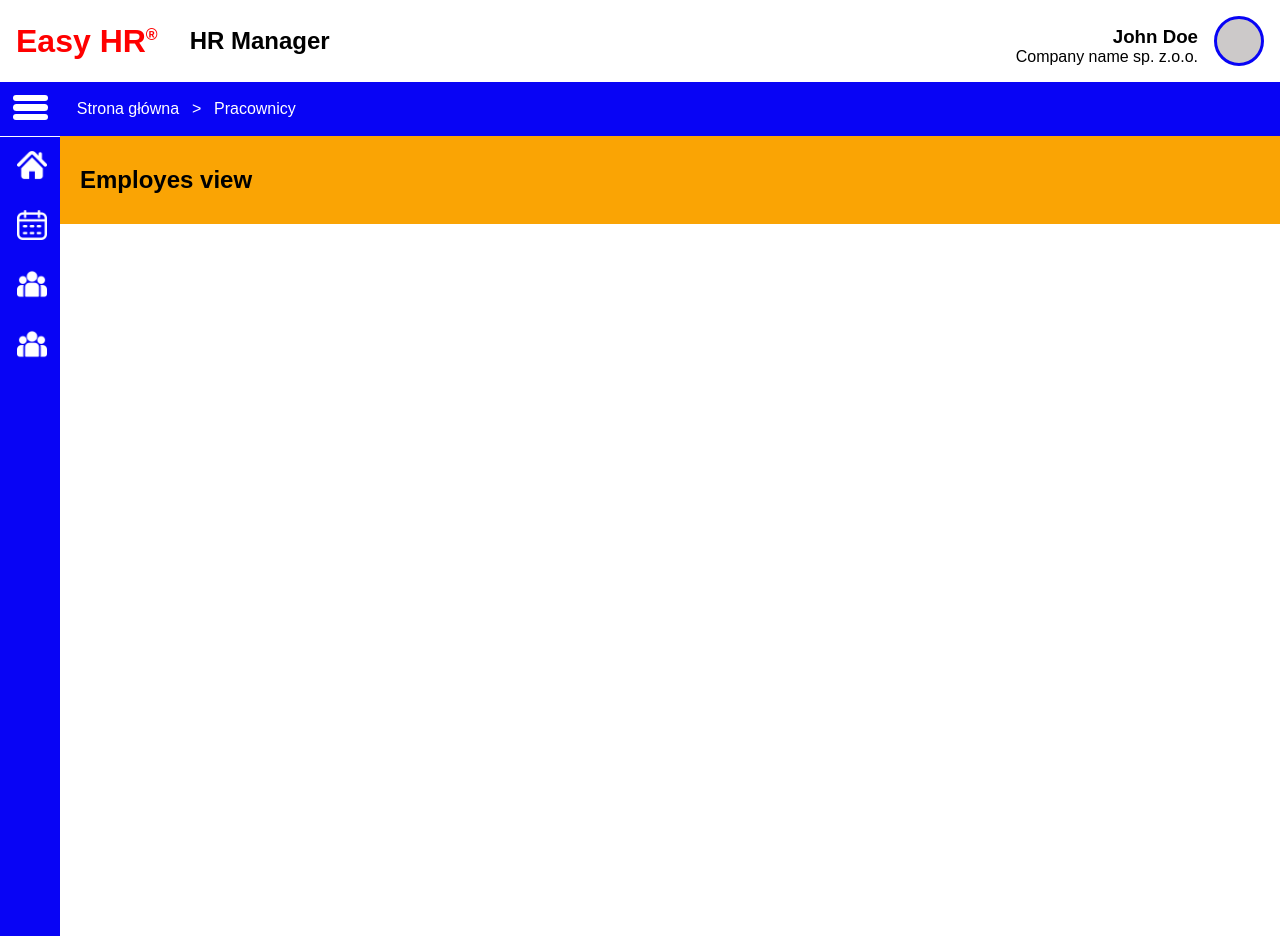
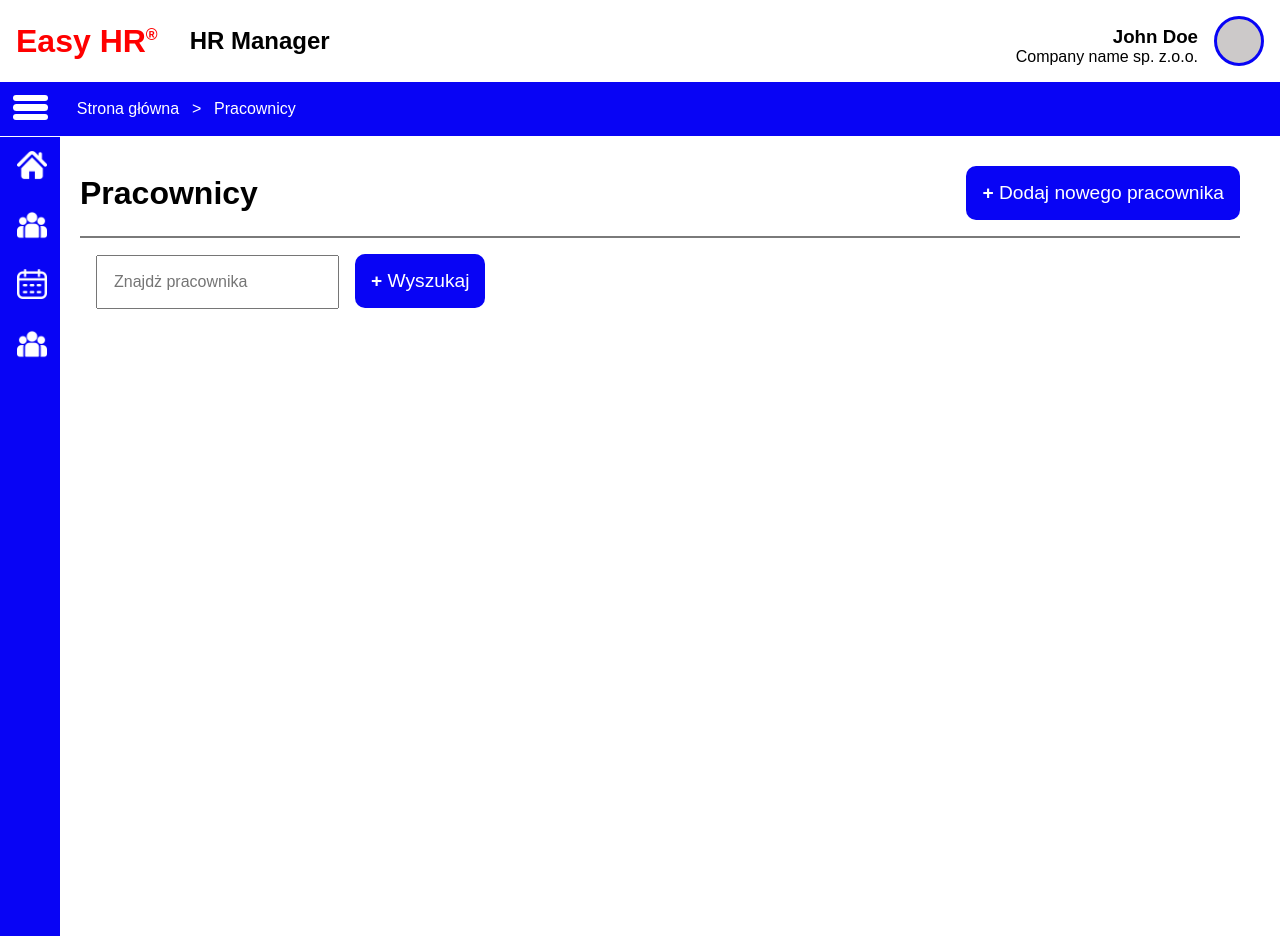
Before and after one commit to marc3601/HR-Manager, a React (Create React App) app: page /employes in a window 1280 px wide. Built offline with nearby package versions, Linux system fonts and the light colour scheme.

Commit message:
Employees view initial design

```diff
--- a/src/App.js
+++ b/src/App.js
@@ -3,6 +3,8 @@ import { Routes, Route } from "react-router-dom";
 import Header from "./components/Header";
 import TopBar from "./components/TopBar";
 import MainSection from "./components/MainSection";
+import Employees from './views/Employees';
+
 function App() {
   const [bar, setBar] = useState(false);
   return (
@@ -12,7 +14,7 @@ function App() {
       <MainSection bar={bar} setBar={setBar}>
         <Routes>
           <Route path="/" element={<h1>Main page</h1>} />
-          <Route path="employes" element={<h1>Employes view</h1>} />
+          <Route path="employes" element={<Employees />} />
           <Route path="calendar" element={<h1>Calendar view</h1>} />
           <Route path="link2" element={<h1>Link2</h1>} />
           <Route path="link4" element={<h1>Link4</h1>} />
--- /dev/null
+++ b/src/components/MainButton.js
@@ -0,0 +1,12 @@
+import React from 'react'
+import "./MainButton.scss"
+const MainButton = ({ text }) => {
+    return (
+        <button className='main_button'>
+            <span className='plus_sign'>+ </span>
+            <span className='button_text'>{text}</span>
+        </button>
+    )
+}
+
+export default MainButton
--- /dev/null
+++ b/src/components/MainButton.scss
@@ -0,0 +1,22 @@
+@import "../utilities/variables";
+.main_button {
+    padding: 1rem;
+    background-color: $main_color;
+    color: white;
+    border: none;
+    border-radius: 10px;
+    &:hover {
+     background-color:$hover_color;
+    }
+    &:active {
+        background-color: rgb(13, 125, 230);
+    }
+    cursor: pointer;
+    .plus_sign {
+        font-size: 1.2rem;
+        font-weight: bold;
+    }
+    .button_text {
+        font-size: 1.2rem;
+    }
+}
--- a/src/components/MainSection.scss
+++ b/src/components/MainSection.scss
@@ -2,6 +2,5 @@
     position: relative;
     .view_section {
         padding: 30px 40px 30px 80px;
-        background-color: rgb(250, 164, 4);
     }
 }
--- a/src/components/TopBar.js
+++ b/src/components/TopBar.js
@@ -19,7 +19,7 @@ const TopBar = ({ bar, setBar }) => {
             </div>
             <nav className='breadcrumb_container'>
                 <ul className="breadcrumb">
-                    <Link className='main_page_return' to="/">
+                    <Link onClick={() => bar && setBar(!bar)} className='main_page_return' to="/">
                         <li className="breadcrumb-item">Strona główna</li>
                     </Link>
                     <li className="breadcrumb-item-secondary">
--- a/src/utilities/_variables.scss
+++ b/src/utilities/_variables.scss
@@ -1,3 +1,3 @@
 $main_color: rgb(8, 4, 245);
-$hover_color: rgb(60, 60, 231);
+$hover_color: rgb(66, 83, 235);
 $logo_color: rgb(255, 0, 0)
--- a/src/utilities/viewsData.js
+++ b/src/utilities/viewsData.js
@@ -5,7 +5,7 @@ import home from "../assets/home.png"
 // Menu items
 export const itemsData = [
     { name: "Strona główna", logo: home, link: "/" },
+    { name: "Pracownicy", logo: people, link: "/employes" },
     { name: "Kalendarz", logo: calendar, link: "/calendar" },
-    { name: "Pracownicy", logo: people, link: "/employes" },
     { name: "Title4", logo: people, link: "/link4" },
 ]
--- /dev/null
+++ b/src/views/Employees.js
@@ -0,0 +1,25 @@
+import React from 'react'
+import "./Employees.scss"
+import MainButton from '../components/MainButton'
+const Employees = () => {
+    return (
+        <div className='employees_container'>
+            <div className='employees_top'>
+                <div className='employees_title_section'>
+                    <h2 className='employees_title'>Pracownicy</h2>
+                </div>
+                <div className='employees_button_section'>
+                    <MainButton text="Dodaj nowego pracownika" />
+                </div>
+            </div>
+            <div className='employees_main'>
+                <div className='searchbox_container'>
+                    <input placeholder='Znajdż pracownika' className='employees_search' type="search" />
+                    <MainButton text="Wyszukaj" />
+                </div>
+            </div>
+        </div>
+    )
+}
+
+export default Employees
--- /dev/null
+++ b/src/views/Employees.scss
@@ -0,0 +1,25 @@
+.employees_container {
+   .employees_top {
+       display: flex;
+       justify-content: space-between;
+       align-items: center;
+       padding-bottom: 1rem;
+       .employees_title_section {
+           .employees_title {
+               font-size: 2rem;
+           }
+       }
+   }
+   .employees_main {
+       padding: 1rem;
+       border-top: 2px solid rgb(122, 122, 122);
+       .searchbox_container {
+
+           .employees_search {
+            padding: 1rem;
+            margin-right: 1rem;
+            font-size: 1rem;
+           }
+       }
+   }
+}
```
Also changed, not shown: 1 other file (tests, documents, lock files or other folders).
